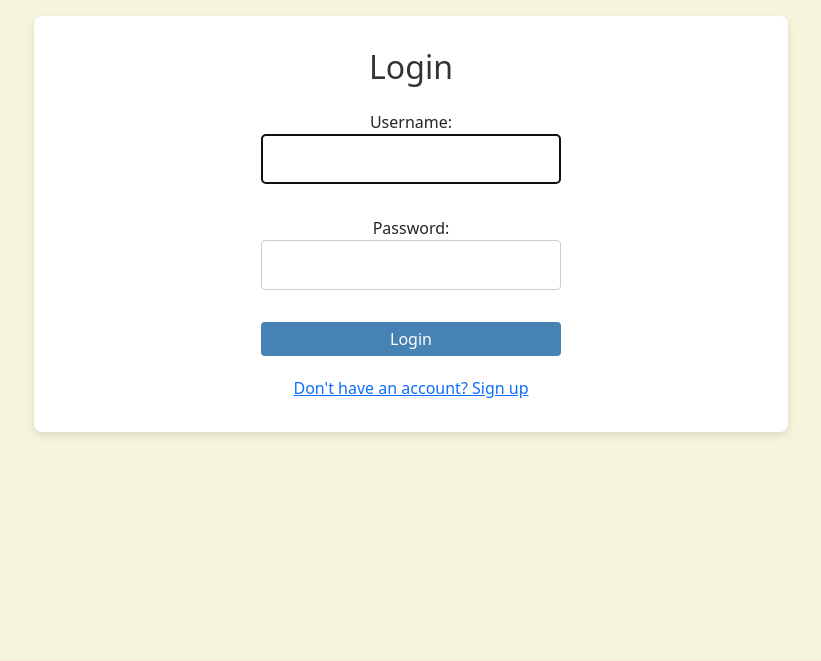
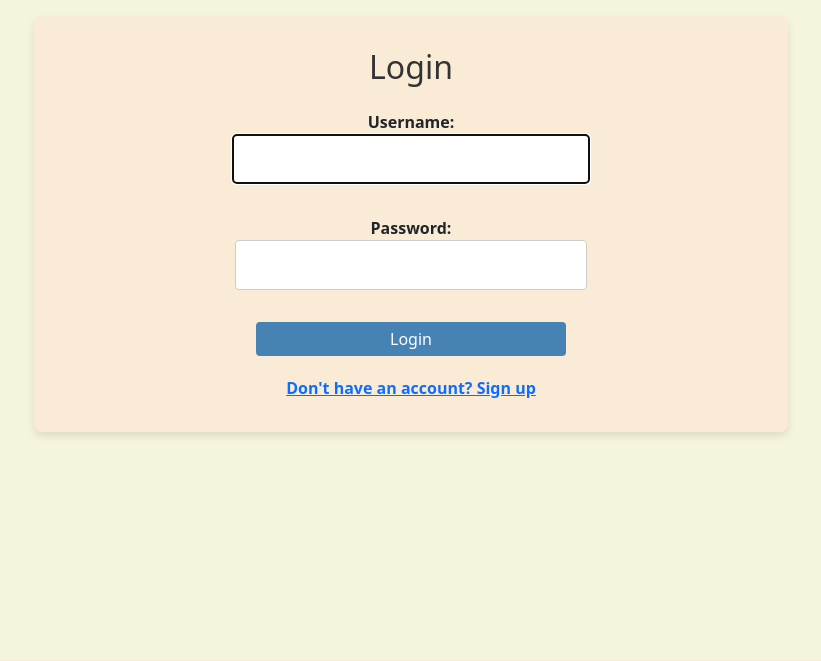
Before and after one commit to Volneirj/project_iv_ci, a Django app: page /accounts/login/?next=/books/create/ in a window 1280 px wide. Shown: the part 60-721 px from the top of the page, without its empty margins (229-1050 px from the left). Run offline with Django 4.2, Linux system fonts and the light colour scheme.

Commit message:
Fix Signup forms

```diff
--- a/library_project/settings.py
+++ b/library_project/settings.py
@@ -32,7 +32,7 @@ LOGOUT_REDIRECT_URL = '/'
 SECRET_KEY = 'SECRET_KEY_S'
 
 # SECURITY WARNING: don't run with debug turned on in production!
-DEBUG = True
+DEBUG = False
 
 ALLOWED_HOSTS = [
     '127.0.0.1',
--- a/static/css/style.css
+++ b/static/css/style.css
@@ -239,8 +239,9 @@
 
 /* Centering and styling the signup container */
 .signup-container {
-    background: #ffffff;
+    background: #FAEBD7;
     padding: 2rem;
+    font-weight: 700;
     border-radius: 8px;
     box-shadow: 0 4px 8px rgba(0, 0, 0, 0.1);
     width: 100%;
@@ -256,7 +257,7 @@
 }
 
 .signup-container form {
-    width: 300px;
+    width: 90%;
     display: flex;
     flex-direction: column;
     align-items: center;
@@ -273,7 +274,7 @@
 }
 
 .signup-container form button {
-    width: 100%;
+    width: 50%;
     padding: 0.75rem;
     background-color: #4682B4;
     color: #ffffff;
```
